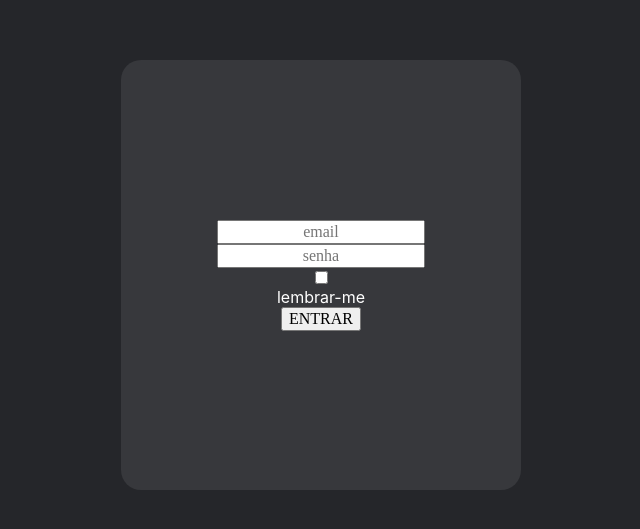
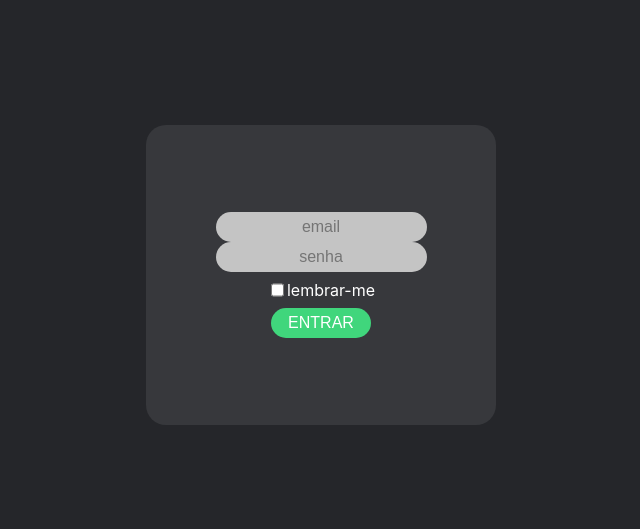
Before and after one commit to okatsuo/boilerplate-frontend-with-login, a Next.js app: page / in a window 1280 px wide. Shown: the part 125-654 px from the top of the page, without its empty margins (319-959 px from the left). Built offline with nearby package versions, Linux system fonts and the light colour scheme.

Commit message:
fix: eslint errors

```diff
--- /dev/null
+++ b/src/components/forms/button/index.tsx
@@ -0,0 +1,32 @@
+import { Field } from 'formik'
+
+interface ButtonProps {
+  type?: string
+  value?: string
+}
+
+const Button: React.FC<ButtonProps> = ({
+  type = 'text',
+  value
+}) => {
+  return (
+    <>
+      <Field
+        type={type}
+        value={value}
+        style={{
+          background: '#40D67C',
+          color: 'white',
+          fontSize: 16,
+          textAlign: 'center',
+          borderRadius: '20px',
+          border: 'none',
+          width: '100px',
+          height: '30px'
+        }}
+      />
+    </>
+  )
+}
+
+export default Button
--- a/src/components/forms/index.tsx
+++ /dev/null
@@ -1,35 +0,0 @@
-import { Field } from 'formik'
-
-type FormProps = {
-  name?: string
-  required?: boolean
-  inputProps?: any
-  type?: string
-  placeholder?: string
-  value?: string
-}
-
-const CustomForm: React.FC<FormProps> = ({
-  name,
-  required = false,
-  type = 'text',
-  placeholder,
-  value
-}) => {
-  return (
-    <Field
-      name = { name }
-      required = { required }
-      type = { type }
-      placeholder = { placeholder }
-      value = { value }
-      style = {{
-        fontSize: 16,
-        fontFamily: "POPPINS",
-        textAlign: 'center'
-      }}
-    />
-  )
-}
-
-export default CustomForm
--- /dev/null
+++ b/src/components/forms/inputs/index.tsx
@@ -0,0 +1,46 @@
+import { Field } from 'formik'
+import theme from '../../../../styles/theme'
+
+interface FormProps {
+  name?: string
+  required?: boolean
+  inputProps?: any
+  type?: string
+  placeholder?: string
+  value?: string
+  background?: string
+  style?: React.CSSProperties
+}
+
+const InputForm: React.FC<FormProps> = ({
+  name,
+  required = false,
+  type = 'text',
+  placeholder,
+  value,
+  style = {}
+}) => {
+  return (
+    <>
+      <Field
+        name={name}
+        required={required}
+        type={type}
+        placeholder={placeholder}
+        value={value}
+        style={{
+          background: '#C4C4C4',
+          fontSize: 16,
+          color: theme.colors.primaryBackground,
+          textAlign: 'center',
+          borderRadius: '20px',
+          border: 'none',
+          height: '30px',
+          ...style
+        }}
+      />
+    </>
+  )
+}
+
+export default InputForm
--- a/src/components/login/index.tsx
+++ b/src/components/login/index.tsx
@@ -1,35 +1,30 @@
 import { Formik, Form } from 'formik'
 import * as Yup from 'yup'
 import { Container } from '../container'
-import CustomForm from '../forms'
+import InputForm from '../forms/inputs'
+import Button from '../forms/button'
 import * as Styles from './styles'
-
-const initialValues = {
-  email: '',
-  password: '',
-  rememberMe: false
-}
 interface ILogin {
-  email: string,
-  password: string,
+  email: string
+  password: string
   rememberMe: boolean
 }
 
 const schema = Yup.object().shape({
   email: Yup.string().required(),
-  password: Yup.string().min(3).required(),
+  password: Yup.string().min(3).required()
 })
 
 const Login = () => {
-  const handleSubmit = (values: ILogin) => {
-    console.log("valores:", values);
+  const handleSubmit = (values: ILogin): void => {
+    console.log('valores:', values)
     const user = {
       email: values.email,
       password: values.password,
       rememberMe: values.rememberMe
     }
 
-    console.log("user trying to login: ",user);
+    console.log('user trying to login: ', user)
   }
 
   return (
@@ -38,24 +33,30 @@ const Login = () => {
         <Styles.Content>
           <Styles.Square>
             <Formik
-                initialValues={initialValues}
+              initialValues={{
+                email: '',
+                password: '',
+                rememberMe: false
+              }}
               onSubmit={(values) => {
                 handleSubmit(values)
               }}
               validationSchema={schema}
             >
-                {({errors, touched}) => (
+              {({ errors, touched }) => (
                 <Form>
                   <Styles.Items>
-                      <CustomForm name="email" type="text" placeholder="email"/>
+                    <InputForm name="email" type="text" placeholder="email" />
                     {errors.email && touched.email && errors.email}
 
-                      <CustomForm name="password" type="password" placeholder="senha"/>
+                    <InputForm name="password" type="password" placeholder="senha" />
                     {errors.password && touched.password && errors.password}
 
-                      <CustomForm name ="rememberMe" type="checkbox" placeholder="teste"/> lembrar-me
+                    <div style={{ display: 'flex', alignItems: 'center', justifyContent: 'center' }}>
+                      <InputForm name="rememberMe" type="checkbox" placeholder="teste" /> lembrar-me
+                    </div>
 
-                      <CustomForm type="submit" value="ENTRAR"/>
+                    <Button type="submit" value="ENTRAR" />
                   </Styles.Items>
                 </Form>
               )}
--- a/src/components/login/styles.ts
+++ b/src/components/login/styles.ts
@@ -1,4 +1,4 @@
-import styled, { css } from 'styled-components';
+import styled, { css } from 'styled-components'
 
 export const Wrapper = styled.div`
 `
@@ -11,10 +11,10 @@ export const Content = styled.div`
 `
 
 export const Square = styled.div`
-  ${({theme})=> css`
+  ${({ theme }) => css`
     background: ${theme.colors.secondaryBackground};
-    width: 400px;
-    height: 430px;
+    width: 350px;
+    height: 300px;
     border-radius: 20px;
     display: flex;
     align-items: center;
--- a/src/template/loginTemplate.tsx
+++ b/src/template/loginTemplate.tsx
@@ -3,7 +3,7 @@ import Login from '../components/login'
 
 const LoginTemplate = () => {
   return (
-   <Login />
+    <Login />
   )
 }
 
```
Also changed, not shown: .eslintrc.json. Lines whose indentation alone changed are shown as unchanged.
